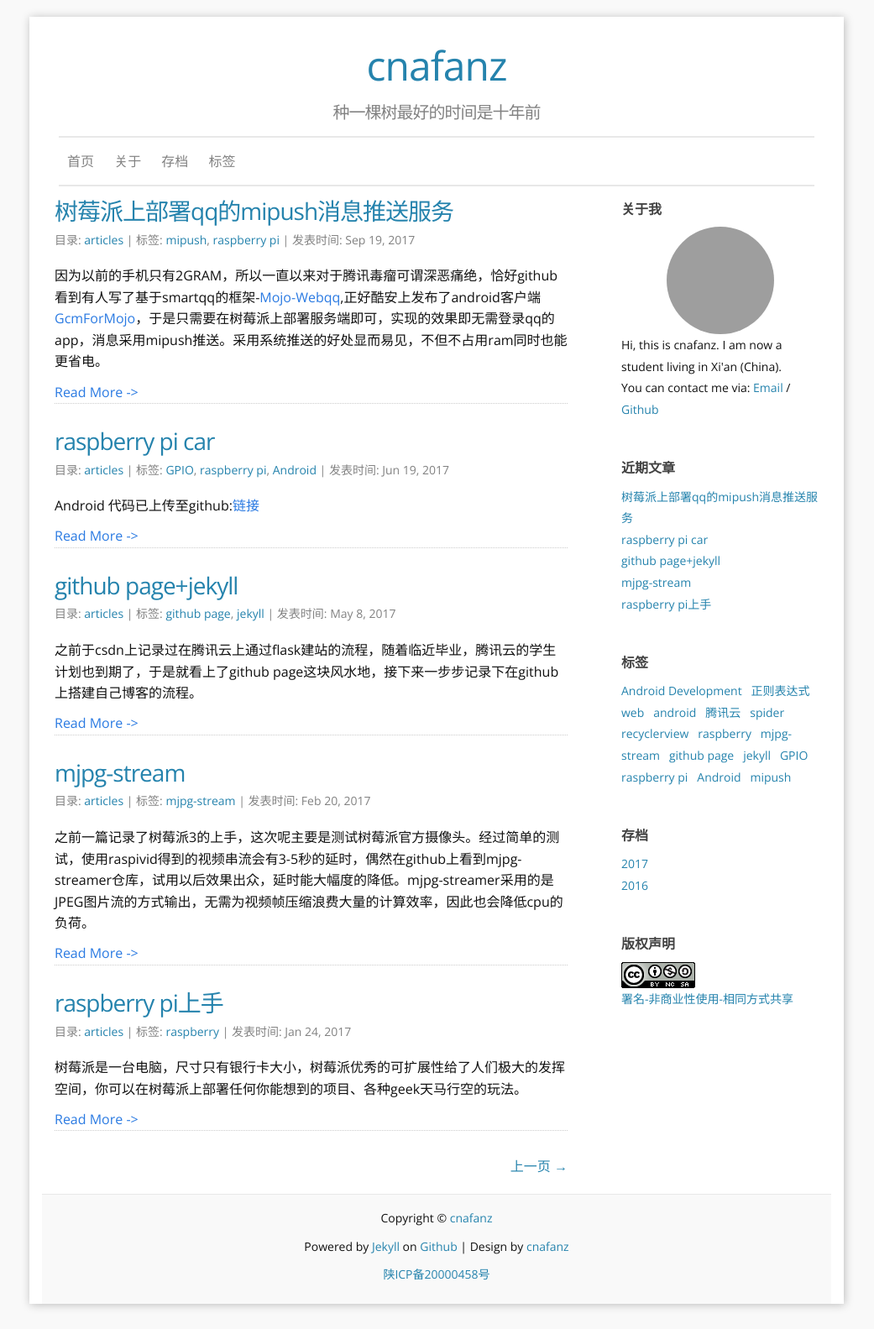
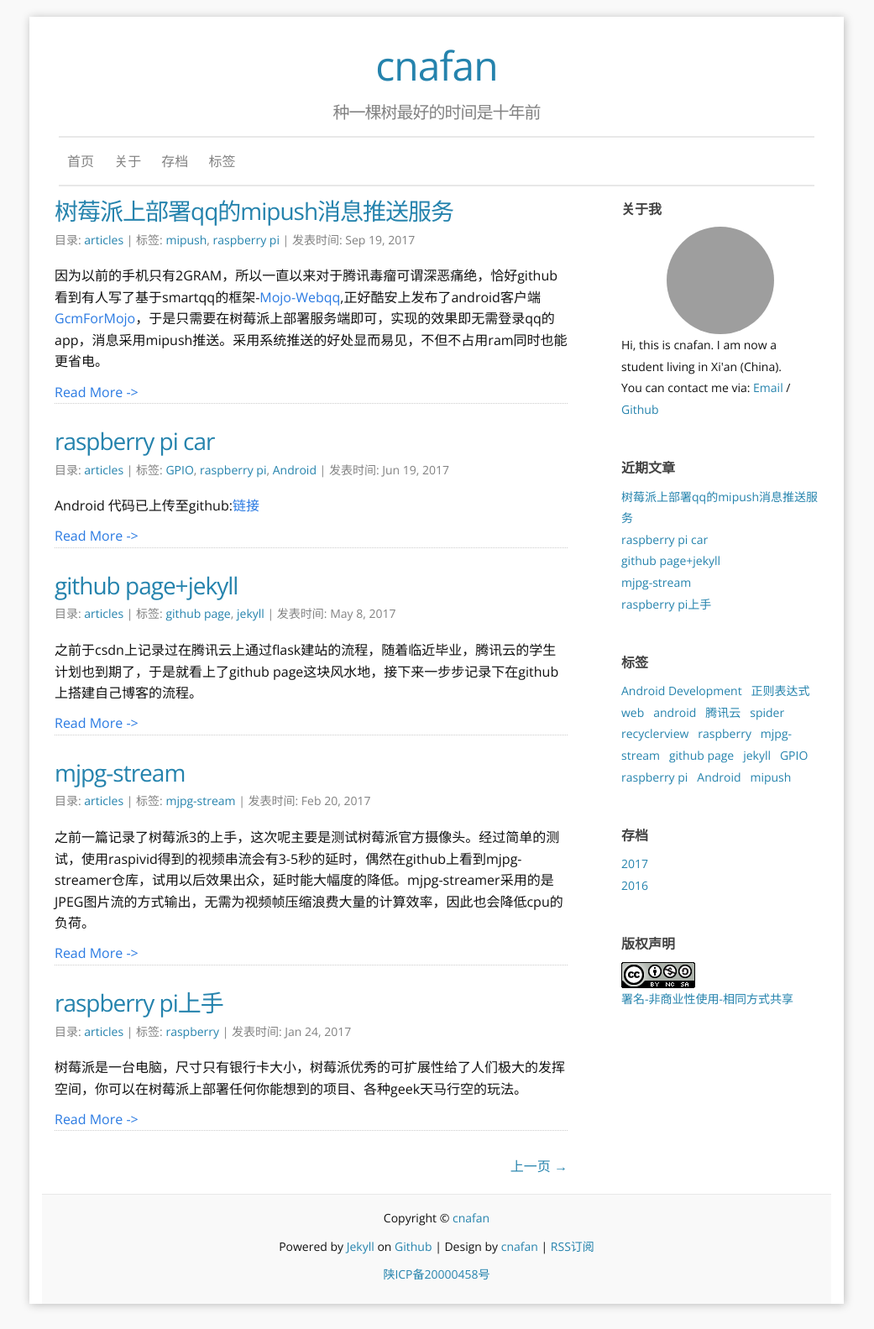
Before and after one commit to cnafan/cnafan.github.io, a Jekyll site: the page built from index.html, in a window 1280 px wide. Shown: the whole page at 84% size, without its empty margins (120-1161 px from the left). Built offline with Jekyll 4.4.1, drawn with Linux system fonts in a browser that asks for light colours; nearby versions of some CDN libraries; the list of posts is cut into pages by our own code; comment, search, counter and statistics services are not loaded; grey boxes are pictures that could not be loaded.

Commit message:
update info

```diff
--- a/_config.yml
+++ b/_config.yml
@@ -14,12 +14,12 @@
 # You can create any custom variable you would like, and they will be accessible
 # in the templates via {{ site.myvariable }}.
 ### Site info:
-title: cnafanz
+title: cnafan
 tagline: 种一棵树最好的时间是十年前
-author: cnafanz
-email: cnafanz@outlook.com
+author: cnafan
+email: cnafan@outlook.com
 description: "种一棵树最好的时间是十年前." # You can edit this line in _config.yml. It will appear in your document head meta and in your feed.xml site description
-keywords: "Jekyll,github page,Android,Python"
+keywords: "Jekyll,github page,Java,Android,Python"
 baseurl: "" # the subpath of your site, e.g. /blog/
 url: "/" # the base hostname & protocol for your site
 locale: cn
@@ -28,7 +28,7 @@ locale: cn
 zhihu_username: johnny0714
 github_username:  sikuquanshu123
 favicon: https://raw.githubusercontent.com/sikuquanshu123/sikuquanshu123.github.io/master/images/favicon.ico
-aboutme: Hi, this is cnafanz. I am now a student living in Xi'an (China). # these are shown on aboutme-sidebar.
+aboutme: Hi, this is cnafan. I am now a student living in Xi'an (China). # these are shown on aboutme-sidebar.
 aboutme_photo: https://raw.githubusercontent.com/sikuquanshu123/sikuquanshu123.github.io/master/images/about_me_photo.jpg
 
 
--- a/_includes/footer.html
+++ b/_includes/footer.html
@@ -1,6 +1,6 @@
 <footer class="site-footer">
     <p>Copyright &copy; <a href="{{ site.baseurl }}/">{{site.title}}</a></p>
-    <p>Powered by <a href="https://github.com/jekyll/jekyll">Jekyll</a> on <a href="https://github.com/">Github</a> | </a> Design by <a href="{{ site.url }}/about/">{{ site.author }}</a></p>
+    <p>Powered by <a href="https://github.com/jekyll/jekyll">Jekyll</a> on <a href="https://github.com/">Github</a> | </a> Design by <a href="{{ site.url }}/about/">{{ site.author }}</a> | <a href="{{ site.url }}/feed.xml">RSS订阅</a></p>
     <!-- <p><span id="busuanzi_container_site_uv">total visit <span id="busuanzi_value_site_pv"></span> times</p> -->
     <p><a href="http://www.beian.miit.gov.cn/">陕ICP备20000458号</a></p>
 </footer>
```
Also changed, not shown: Gemfile.lock.
